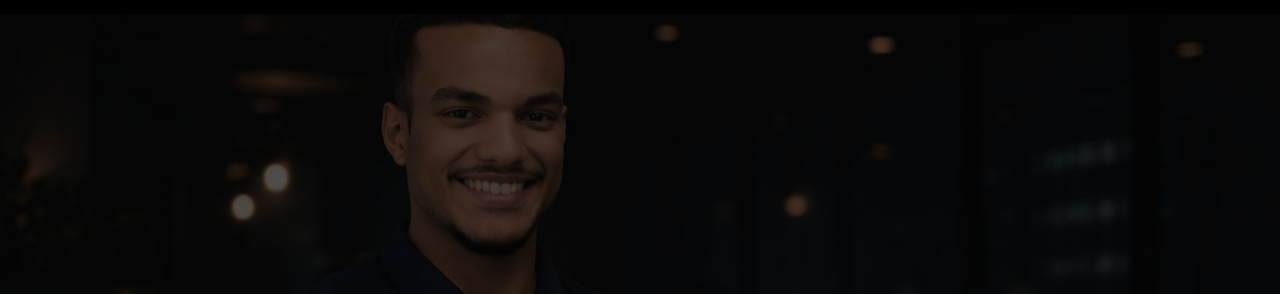
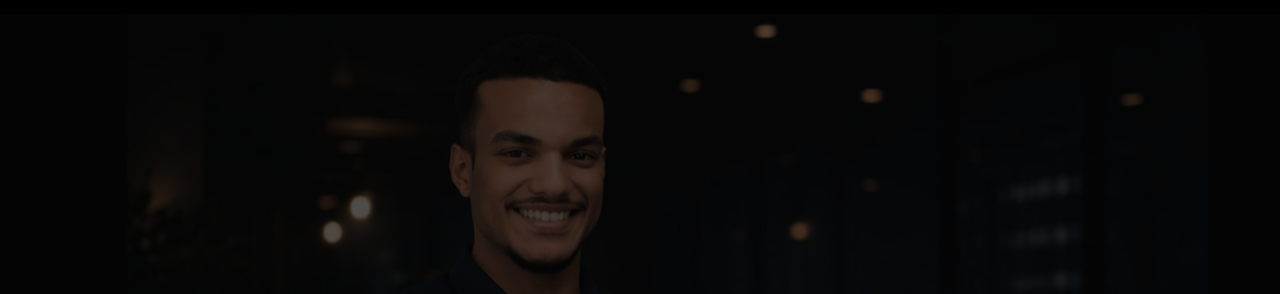
Before and after one commit to DavyDaSilva/portfolio-projects, a plain HTML site: page index.html in a window 1280 px wide. Shown: the part 79-373 px from the top of the page. Drawn offline with Linux system fonts and the light colour scheme.

Commit message:
Update index.html

```diff
--- a/index.html
+++ b/index.html
@@ -65,7 +65,7 @@
     <!-- Hero Section -->
     <section id="hero" class="hero section dark-background">
 
-      <img src="assets/img/Davy_imagem1.jpg" alt="" data-aos="fade-in">
+      <img src="assets/img/Davy_image_1.jpg" alt="" data-aos="fade-in">
 
       <div class="container d-flex flex-column align-items-center justify-content-center text-center" data-aos="fade-up" data-aos-delay="100">
         <h2>Davy</h2>
```
